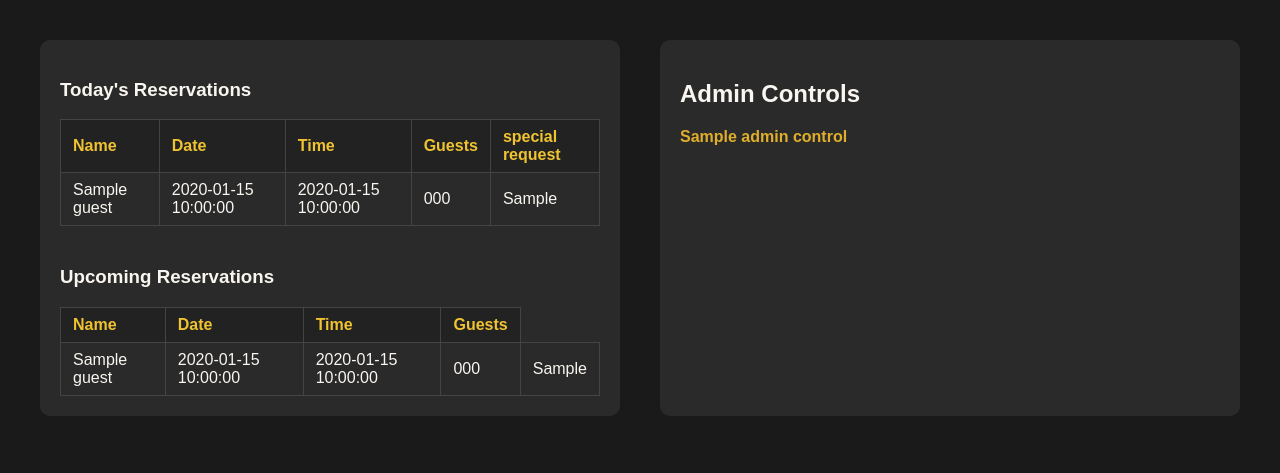
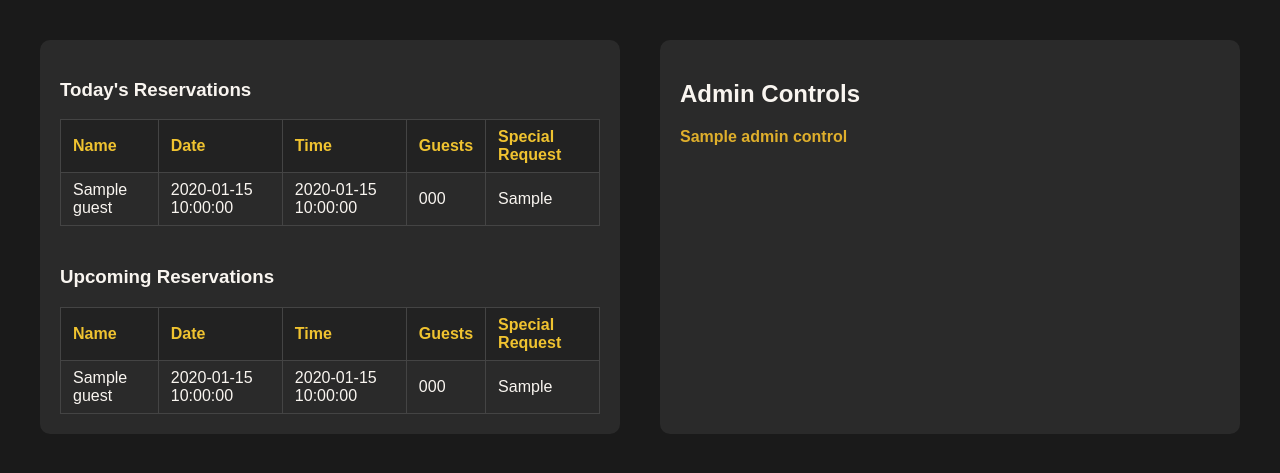
Before and after one commit to Mohanayyappa8/fussion, a Flask app: template templates/dashboard.html in a window 1280 px wide. Shown: the part 118-591 px from the top of the page. Run offline with Flask 3, Linux system fonts and the light colour scheme; the template is opened without the code that fills it: most values are stand-ins (such as "Sample title", 1, 10 or a date in 2020); some libraries are stand-ins or nearby versions.

Commit message:
Fix: Show special requests and align dashboard tables

```diff
--- a/templates/dashboard.html
+++ b/templates/dashboard.html
@@ -42,20 +42,19 @@
       flex: 1 1 45%;
     }
 
-    .guests-section table {
+    table {
       width: 100%;
       border-collapse: collapse;
       margin-top: 15px;
     }
 
-    .guests-section th,
-    .guests-section td {
+    th, td {
       padding: 8px 12px;
       border: 1px solid #444;
       text-align: left;
     }
 
-    .guests-section th {
+    th {
       background-color: #222;
       color: #f0c330;
     }
@@ -93,14 +92,18 @@
         {% if todays_guests %}
         <table>
           <tr>
-      <th>Name</th><th>Date</th><th>Time</th><th>Guests</th><th>special request</th>
+            <th>Name</th>
+            <th>Date</th>
+            <th>Time</th>
+            <th>Guests</th>
+            <th>Special Request</th>
           </tr>
           {% for guest in todays_guests %}
           <tr>
-      <td>{{ guest['name'] }}</td>
-      <td>{{ guest['reservation_date'] }}</td>
-      <td>{{ guest['reservation_time'] }}</td>
-      <td>{{ guest['number_of_guests'] }}</td>
+            <td>{{ guest['name'] or '-' }}</td>
+            <td>{{ guest['reservation_date'] or '-' }}</td>
+            <td>{{ guest['reservation_time'] or '-' }}</td>
+            <td>{{ guest['number_of_guests'] or '-' }}</td>
             <td>{{ guest['special_request'] or '-' }}</td>
           </tr>
           {% endfor %}
@@ -113,16 +116,19 @@
         {% if upcoming_guests %}
         <table>
           <tr>
-      <th>Name</th><th>Date</th><th>Time</th><th>Guests</th>
+            <th>Name</th>
+            <th>Date</th>
+            <th>Time</th>
+            <th>Guests</th>
+            <th>Special Request</th>
           </tr>
           {% for guest in upcoming_guests %}
           <tr>
-      <td>{{ guest['name'] }}</td>
-      <td>{{ guest['reservation_date'] }}</td>
-      <td>{{ guest['reservation_time'] }}</td>
-      <td>{{ guest['number_of_guests'] }}</td>
-	  <td>{{ guest['special_request'] }}</td>
-
+            <td>{{ guest['name'] or '-' }}</td>
+            <td>{{ guest['reservation_date'] or '-' }}</td>
+            <td>{{ guest['reservation_time'] or '-' }}</td>
+            <td>{{ guest['number_of_guests'] or '-' }}</td>
+            <td>{{ guest['special_request'] or '-' }}</td>
           </tr>
           {% endfor %}
         </table>
@@ -130,8 +136,6 @@
         <p>No upcoming reservations yet.</p>
         {% endif %}
       </div>
-
-
 
       <div class="admin-controls">
         <h2>Admin Controls</h2>
```
Lines whose indentation alone changed are shown as unchanged.
